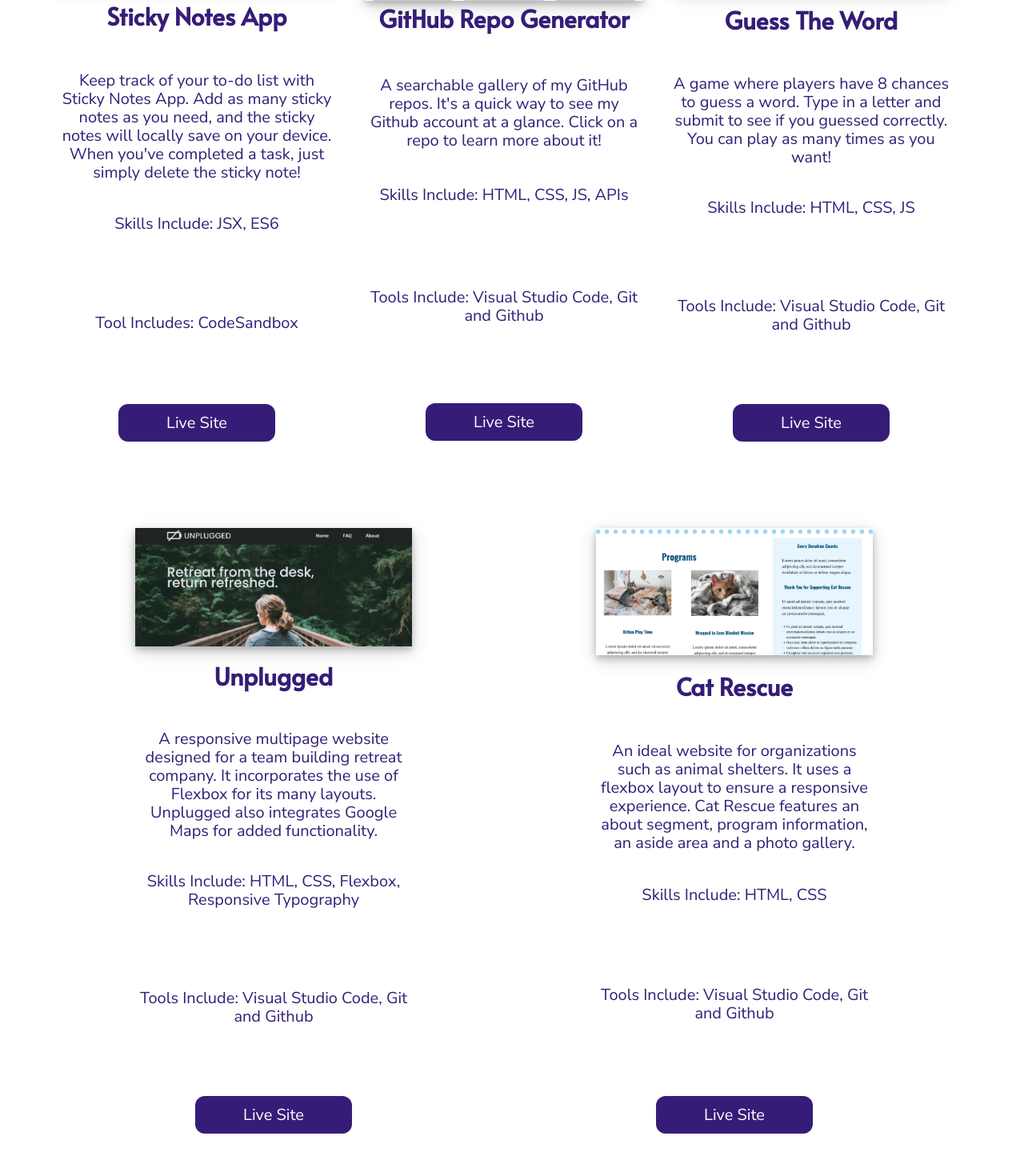
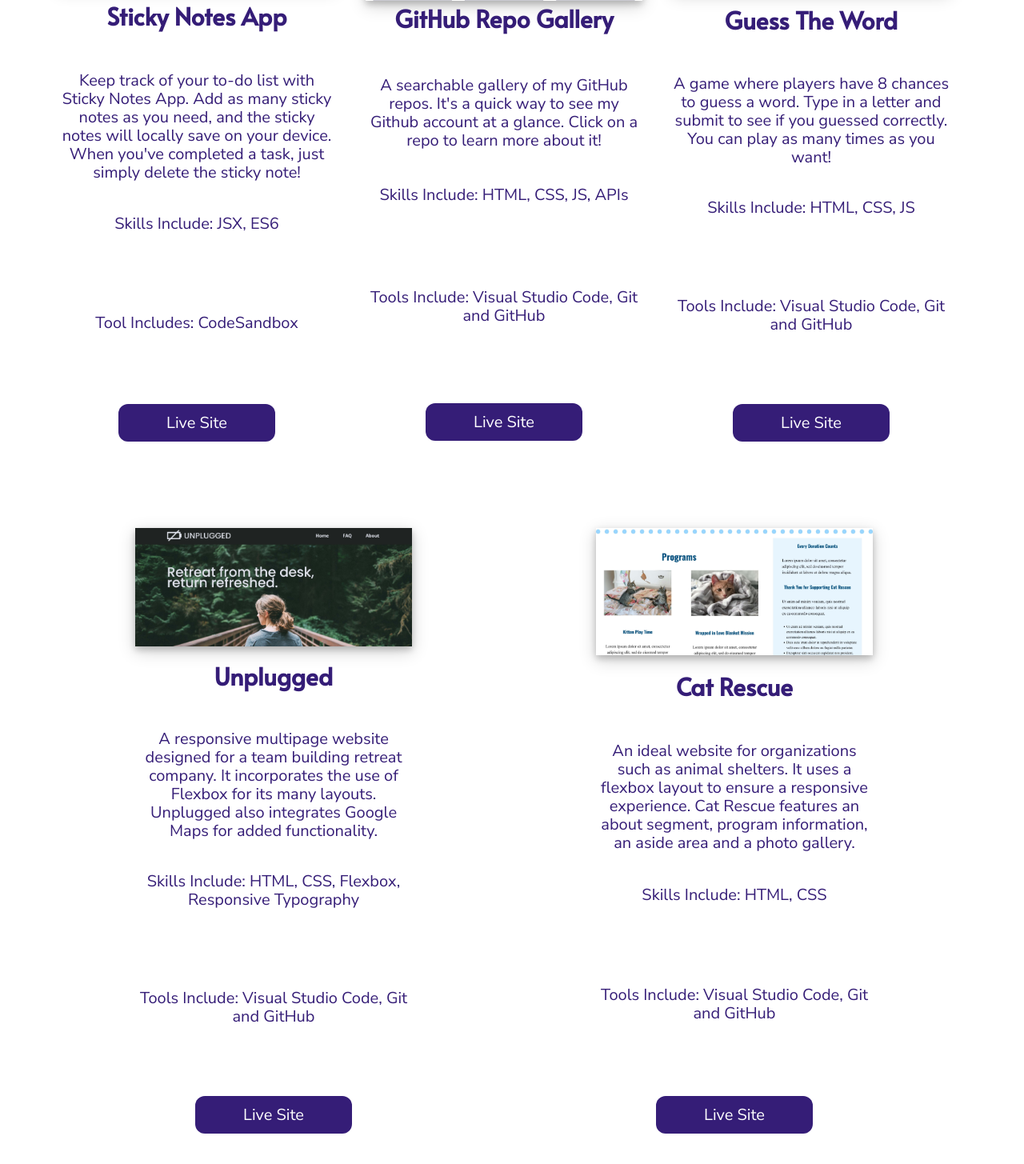
Before and after one commit to saxby-b/portfolio, a website built with Parcel: page index.html in a window 1280 px wide. Shown: the part 689-2144 px from the top of the page at 80% size. Built offline with nearby package versions, Linux system fonts and the light colour scheme.

Commit message:
Fixed typos

```diff
--- a/index.html
+++ b/index.html
@@ -118,7 +118,7 @@
               </a>
             </div>
 
-            <h3 class="repo">GitHub Repo Generator</h3>
+            <h3 class="repo">GitHub Repo Gallery</h3>
             <p>
               A searchable gallery of my GitHub repos. It's a quick way to see
               my Github account at a glance. Click on a repo to learn more about
@@ -128,7 +128,7 @@
               <p>Skills Include: HTML, CSS, JS, APIs</p>
             </div>
             <div class="tools">
-              <p>Tools Include: Visual Studio Code, Git and Github</p>
+              <p>Tools Include: Visual Studio Code, Git and GitHub</p>
             </div>
             <div class="site">
               <p>
@@ -165,7 +165,7 @@
               <p>Skills Include: HTML, CSS, JS</p>
             </div>
             <div class="tools">
-              <p>Tools Include: Visual Studio Code, Git and Github</p>
+              <p>Tools Include: Visual Studio Code, Git and GitHub</p>
             </div>
             <div class="site">
               <p>
@@ -204,7 +204,7 @@
               <p>Skills Include: HTML, CSS, Flexbox, Responsive Typography</p>
             </div>
             <div class="tools">
-              <p>Tools Include: Visual Studio Code, Git and Github</p>
+              <p>Tools Include: Visual Studio Code, Git and GitHub</p>
             </div>
             <div class="site extend">
               <p>
@@ -243,7 +243,7 @@
               <p>Skills Include: HTML, CSS</p>
             </div>
             <div class="tools">
-              <p>Tools Include: Visual Studio Code, Git and Github</p>
+              <p>Tools Include: Visual Studio Code, Git and GitHub</p>
             </div>
             <div class="site">
               <p>
```
